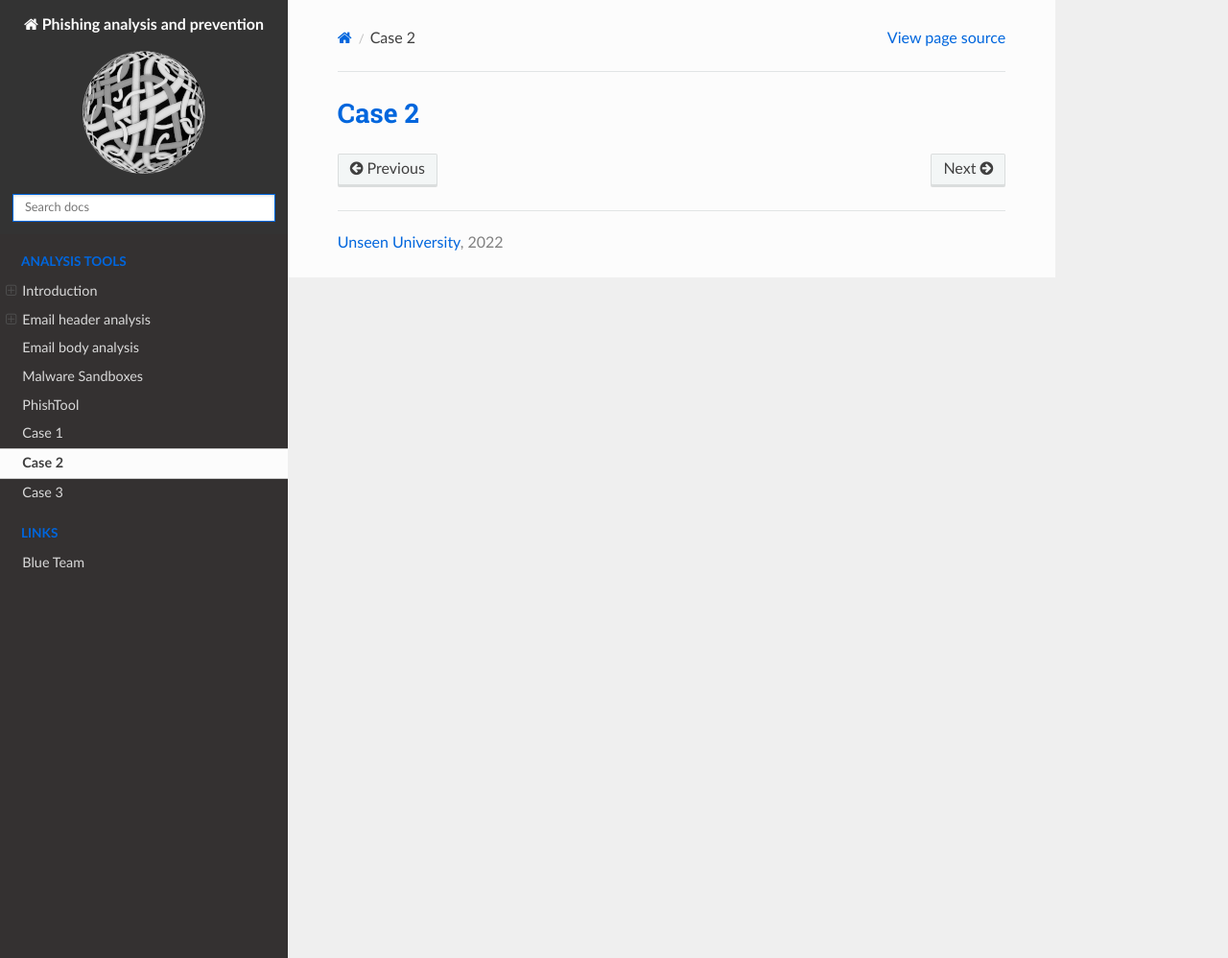
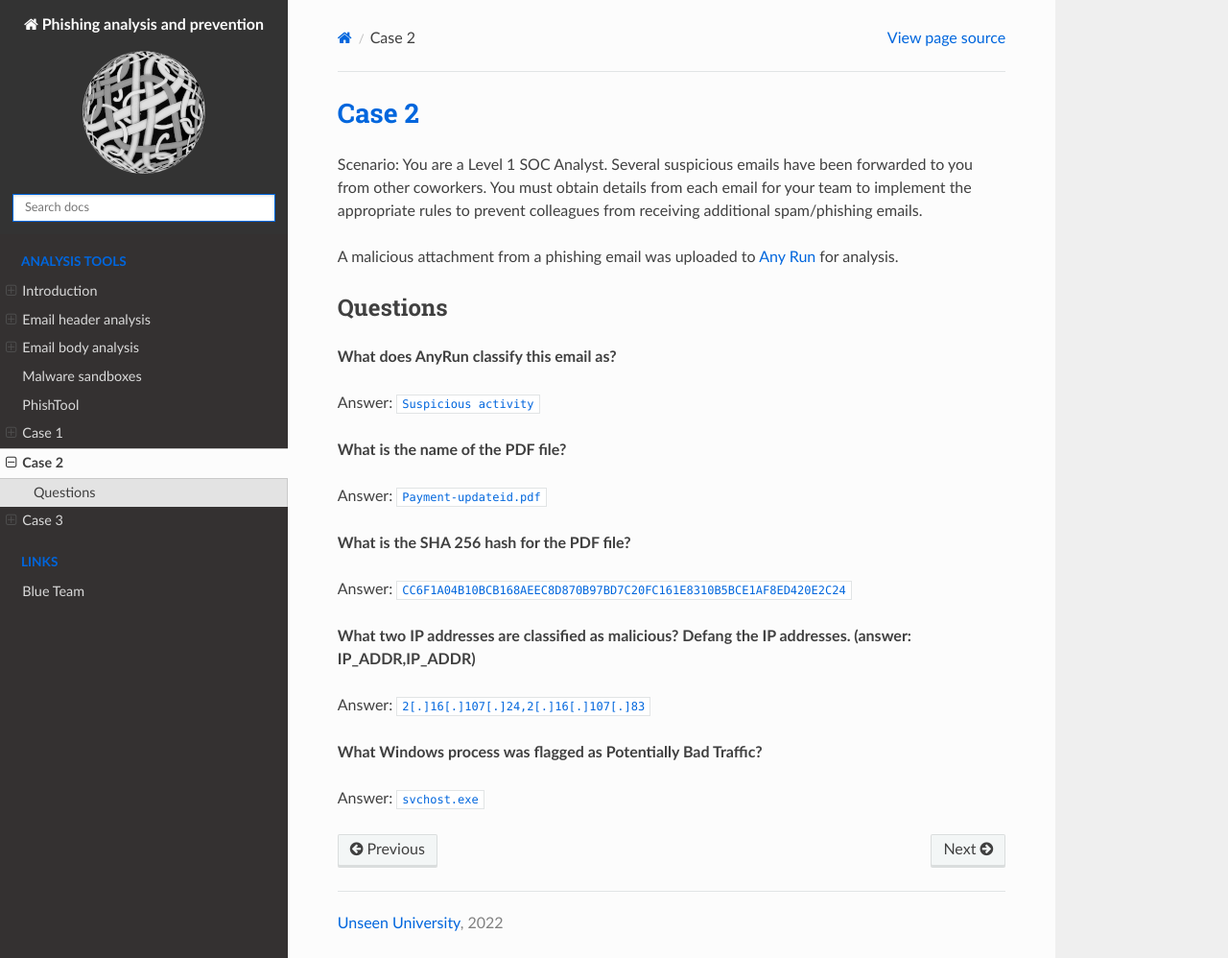
Before and after one commit to tymyrddin/blue-phish, a Sphinx documentation site: the page built from source/docs/tools/case2.md, in a window 1280 px wide and 998 px high. Shown: the whole window at 96% size. Built offline with Sphinx 7.4.7 and the Read the Docs theme 2.0.0, drawn with Linux system fonts in a browser that asks for light colours.

Commit message:
Analysis tools

```diff
--- a/source/docs/tools/case2.md
+++ b/source/docs/tools/case2.md
@@ -1 +1,30 @@
 # Case 2
+
+Scenario: You are a Level 1 SOC Analyst. Several suspicious emails have been forwarded to you from other coworkers.
+You must obtain details from each email for your team to implement the appropriate rules to prevent colleagues from
+receiving additional spam/phishing emails.
+
+A malicious attachment from a phishing email was uploaded to
+[Any Run](https://app.any.run/tasks/8bfd4c58-ec0d-4371-bfeb-52a334b69f59) for analysis.
+
+## Questions
+
+**What does AnyRun classify this email as?**
+
+Answer: `Suspicious activity`
+
+**What is the name of the PDF file?**
+
+Answer: `Payment-updateid.pdf`
+
+**What is the SHA 256 hash for the PDF file?**
+
+Answer: `CC6F1A04B10BCB168AEEC8D870B97BD7C20FC161E8310B5BCE1AF8ED420E2C24`
+
+**What two IP addresses are classified as malicious? Defang the IP addresses. (answer: IP_ADDR,IP_ADDR)**
+
+Answer: `2[.]16[.]107[.]24,2[.]16[.]107[.]83`
+
+**What Windows process was flagged as Potentially Bad Traffic?**
+
+Answer: `svchost.exe`
```
Also changed, not shown: source/docs/tools/body.md (+12 -9 lines), source/docs/tools/case1.md (+26 -0 lines), source/docs/tools/case3.md (+31 -0 lines), source/docs/tools/phishtool.md (+11 -2 lines), source/docs/tools/sandbox.md (+1 -1 lines).
